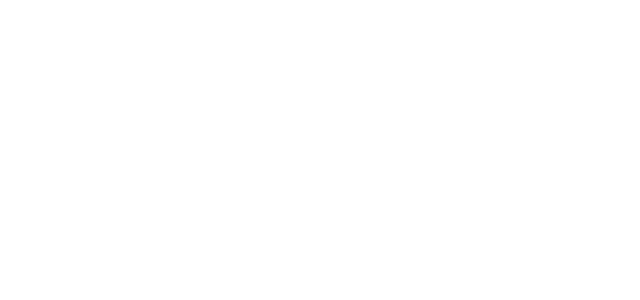
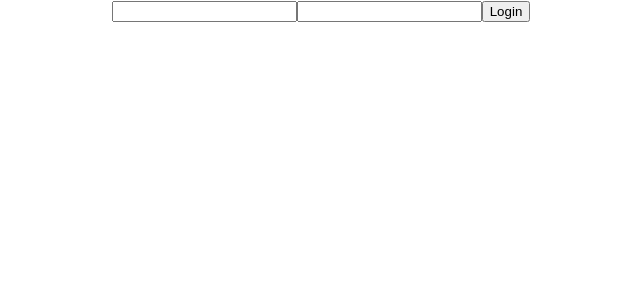
Before and after one commit to SofiaPinilla/repaso-redux-clase-genios, a React (Create React App) app: page /login in a window 1280 px wide. Before the commit this address had no page. Shown: the top 300 px of the page, without its empty margins (319-959 px from the left). Built offline with nearby package versions, Linux system fonts and the light colour scheme.

Commit message:
actualizacion login

```diff
--- a/src/App.js
+++ b/src/App.js
@@ -1,6 +1,7 @@
 import React from "react";
 import { BrowserRouter, Route, Routes } from "react-router-dom";
 import "./App.css";
+import Login from "./components/Login/Login";
 import Register from "./components/Register/Register";
 
 function App() {
@@ -9,6 +10,7 @@ function App() {
       <BrowserRouter>
         <Routes>
           <Route path="/register" element={<Register />}></Route>
+          <Route path="/login" element={<Login />} />
         </Routes>
       </BrowserRouter>
     </div>
--- /dev/null
+++ b/src/components/Login/Login.jsx
@@ -0,0 +1,31 @@
+import React, { useState } from 'react'
+import { useDispatch } from 'react-redux'
+import { login } from '../../features/auth/authSlice'
+const Login = () => {
+    const [formData, setFormData] = useState({
+        email:'',
+        password:''
+    })
+    const {email,password} = formData
+    const onChange = (e)=>{
+        setFormData((prevState)=> ({
+            ...prevState,
+            [e.target.name]:e.target.value,
+        }))
+    }
+    const dispatch =useDispatch()
+
+
+    const onSubmit = (e) => {
+        e.preventDefault()
+        dispatch(login(formData))
+    }
+  return (
+    <form onSubmit={onSubmit}>
+        <input type="email" name="email" value={email} onChange={onChange}/>
+        <input type="password" name="password" value={password} onChange={onChange}/>
+        <button type="submit">Login</button>
+    </form>
+  )
+}
+export default Login
--- a/src/features/auth/authService.js
+++ b/src/features/auth/authService.js
@@ -7,8 +7,16 @@ const register = async (userData) => {
   return res.data;
 };
 
+const login = async (userData) => {
+    const res = await axios.post(API_URL + "/users/login", userData)
+    if (res.data) {
+        localStorage.setItem ("user",JSON.stringify(res.data))
+    }
+    return res.data;
+}
 const authService = {
   register,
+  login,
 };
 
 export default authService;
--- a/src/features/auth/authSlice.js
+++ b/src/features/auth/authSlice.js
@@ -1,14 +1,24 @@
 import { createAsyncThunk, createSlice } from "@reduxjs/toolkit";
 import authService from "./authService";
 
+
+const user = JSON.parse (localStorage.getItem("user"))
 const initialState = {
-  user: null,
+  user: user?user:null,
 };
+
 
 export const authSlice = createSlice({
   name: "auth",
   initialState,
   reducers: {},
+  extraReducers:(builder) => {
+    builder
+    .addCase (login.fulfilled,(state,action) =>  {
+
+        state.user = action.payload
+    })
+  }
 });
 
 export const register = createAsyncThunk("auth/register", async (user) => {
@@ -20,4 +30,13 @@ export const register = createAsyncThunk("auth/register", async (user) => {
   }
 });
 
+export const login = createAsyncThunk ("auth/login", async (user) => {
+
+    try {
+        return await authService.login (user)
+    } catch (error) {
+        console.error(error);
+    }
+})
+
 export default authSlice.reducer;
```
